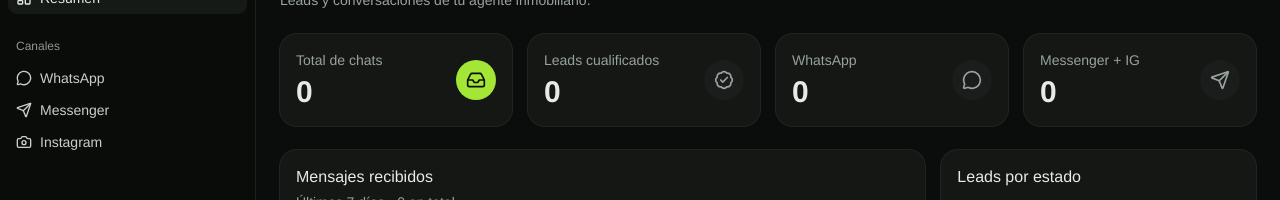
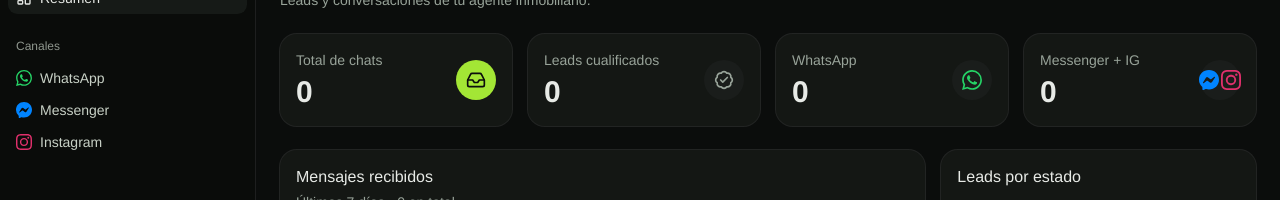
Before and after one commit to sziltec/Agente_inmobiliaria, a Next.js app: page / in a window 1280 px wide. Shown: the part 122-322 px from the top of the page. Built offline with nearby package versions, Linux system fonts and the light colour scheme; no server answers; the database is empty.

Commit message:
Usar logos reales de WhatsApp, Messenger e Instagram (react-icons)

```diff
--- a/app/page.tsx
+++ b/app/page.tsx
@@ -1,6 +1,7 @@
 // Dashboard principal: estadísticas y bandeja de chats.
 import Link from "next/link";
-import { Inbox, BadgeCheck, MessageCircle, Send } from "lucide-react";
+import { Inbox, BadgeCheck } from "lucide-react";
+import { SiWhatsapp, SiMessenger, SiInstagram } from "react-icons/si";
 import { getStats } from "@/lib/stats";
 import { timeAgo } from "@/lib/utils";
 import { DashboardTopbar } from "@/components/dashboard-topbar";
@@ -40,6 +41,20 @@ const statusNames: Record<string, string> = {
 
 type ValidChannel = "WHATSAPP" | "MESSENGER" | "INSTAGRAM";
 const validChannels: ValidChannel[] = ["WHATSAPP", "MESSENGER", "INSTAGRAM"];
+
+function MessengerInstagramIcon({
+  className,
+}: {
+  className?: string;
+  style?: React.CSSProperties;
+}) {
+  return (
+    <span className="flex items-center gap-0.5">
+      <SiMessenger className={className} style={{ color: "#0084FF" }} />
+      <SiInstagram className={className} style={{ color: "#E1306C" }} />
+    </span>
+  );
+}
 
 export default async function Dashboard({
   searchParams,
@@ -87,7 +102,8 @@ export default async function Dashboard({
           <StatCard
             label="WhatsApp"
             value={stats.chatsByChannel.WHATSAPP || 0}
-            icon={MessageCircle}
+            icon={SiWhatsapp}
+            iconColor="#25D366"
           />
           <StatCard
             label="Messenger + IG"
@@ -95,7 +111,7 @@ export default async function Dashboard({
               (stats.chatsByChannel.MESSENGER || 0) +
               (stats.chatsByChannel.INSTAGRAM || 0)
             }
-            icon={Send}
+            icon={MessengerInstagramIcon}
           />
         </div>
 
--- a/components/app-sidebar.tsx
+++ b/components/app-sidebar.tsx
@@ -3,7 +3,8 @@
 // Barra lateral de navegación: resumen general + accesos por canal.
 import Link from "next/link";
 import { usePathname, useSearchParams } from "next/navigation";
-import { House, LayoutDashboard, MessageCircle, Send, Camera } from "lucide-react";
+import { House, LayoutDashboard } from "lucide-react";
+import { SiWhatsapp, SiMessenger, SiInstagram } from "react-icons/si";
 import {
   Sidebar,
   SidebarContent,
@@ -18,9 +19,9 @@ import {
 } from "@/components/ui/sidebar";
 
 const channelLinks = [
-  { channel: "WHATSAPP", label: "WhatsApp", icon: MessageCircle },
-  { channel: "MESSENGER", label: "Messenger", icon: Send },
-  { channel: "INSTAGRAM", label: "Instagram", icon: Camera },
+  { channel: "WHATSAPP", label: "WhatsApp", icon: SiWhatsapp, color: "#25D366" },
+  { channel: "MESSENGER", label: "Messenger", icon: SiMessenger, color: "#0084FF" },
+  { channel: "INSTAGRAM", label: "Instagram", icon: SiInstagram, color: "#E1306C" },
 ];
 
 export function AppSidebar({
@@ -68,13 +69,13 @@ export function AppSidebar({
           <SidebarGroupLabel>Canales</SidebarGroupLabel>
           <SidebarGroupContent>
             <SidebarMenu>
-              {channelLinks.map(({ channel, label, icon: Icon }) => (
+              {channelLinks.map(({ channel, label, icon: Icon, color }) => (
                 <SidebarMenuItem key={channel}>
                   <SidebarMenuButton
                     render={<Link href={`/?channel=${channel}`} />}
                     isActive={pathname === "/" && activeChannel === channel}
                   >
-                    <Icon />
+                    <Icon style={{ color }} />
                     <span>{label}</span>
                   </SidebarMenuButton>
                   {channelCounts[channel] ? (
--- a/components/stat-card.tsx
+++ b/components/stat-card.tsx
@@ -1,17 +1,21 @@
-import type { LucideIcon } from "lucide-react";
+import type { ComponentType } from "react";
 import { Card, CardContent } from "@/components/ui/card";
 import { cn } from "@/lib/utils";
+
+type IconComponent = ComponentType<{ className?: string; style?: React.CSSProperties }>;
 
 export function StatCard({
   label,
   value,
   icon: Icon,
   accent = false,
+  iconColor,
 }: {
   label: string;
   value: number | string;
-  icon: LucideIcon;
+  icon: IconComponent;
   accent?: boolean;
+  iconColor?: string;
 }) {
   return (
     <Card>
@@ -26,7 +30,7 @@ export function StatCard({
             accent ? "bg-primary text-primary-foreground" : "bg-muted text-muted-foreground",
           )}
         >
-          <Icon className="size-5" />
+          <Icon className="size-5" style={iconColor ? { color: iconColor } : undefined} />
         </div>
       </CardContent>
     </Card>
--- a/package.json
+++ b/package.json
@@ -19,6 +19,7 @@
     "openai": "^6.44.0",
     "react": "19.2.4",
     "react-dom": "19.2.4",
+    "react-icons": "^5.6.0",
     "recharts": "^3.8.0",
     "shadcn": "^4.11.0",
     "tailwind-merge": "^3.6.0",
```
Also changed, not shown: 1 other file (tests, documents, lock files or other folders).
